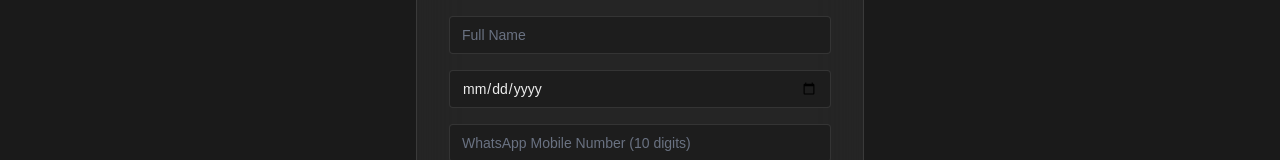
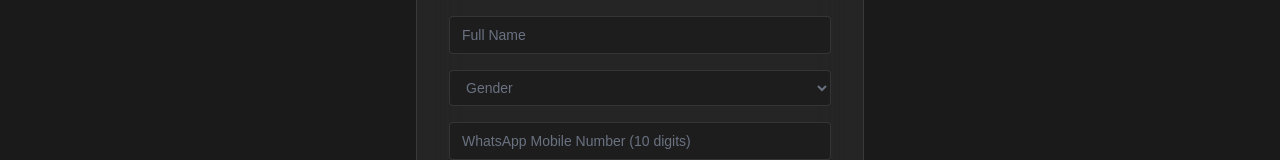
Before and after one commit to gundasai/gita-challenge, a Next.js app: page /signup in a window 1280 px wide. Shown: the part 214-374 px from the top of the page. Built offline with nearby package versions, Linux system fonts and the light colour scheme; no server answers.

Commit message:
removed DOB

```diff
--- a/src/app/login/page.tsx
+++ b/src/app/login/page.tsx
@@ -17,7 +17,6 @@ export default function LoginPage() {
     const [password, setPassword] = useState("");
     const [error, setError] = useState("");
     const [isForgotPassword, setIsForgotPassword] = useState(false);
-    const [dob, setDob] = useState("");
     const [resetMessage, setResetMessage] = useState("");
     const [isResetting, setIsResetting] = useState(false);
 
@@ -56,17 +55,7 @@ export default function LoginPage() {
                 throw new Error("No account found with this email.");
             }
 
-            const userDoc = querySnapshot.docs[0].data();
 
-            // If user has no DoB saved (legacy user), we might need a fallback or fail.
-            // Strict security: Fail.
-            if (!userDoc.dob) {
-                throw new Error("Date of Birth not set for this account. Contact admin.");
-            }
-
-            if (userDoc.dob !== dob) {
-                throw new Error("Date of Birth does not match our records.");
-            }
 
             // 2. Send Reset Email
             await sendPasswordResetEmail(auth, email);
@@ -125,17 +114,7 @@ export default function LoginPage() {
                                     onChange={(e) => setEmail(e.target.value)}
                                 />
                             </div>
-                            <div>
-                                <label htmlFor="reset-dob" className="sr-only">Date of Birth</label>
-                                <input
-                                    id="reset-dob"
-                                    type="date"
-                                    required
-                                    className="relative block w-full rounded border border-white/10 bg-black/20 px-3 py-2 text-[var(--foreground)] placeholder-gray-500 focus:border-[var(--saffron)] focus:outline-none focus:ring-1 focus:ring-[var(--saffron)] sm:text-sm"
-                                    value={dob}
-                                    onChange={(e) => setDob(e.target.value)}
-                                />
-                            </div>
+
                         </div>
 
                         <div className="flex flex-col gap-3">
--- a/src/app/signup/page.tsx
+++ b/src/app/signup/page.tsx
@@ -13,7 +13,7 @@ export default function SignupPage() {
     const [email, setEmail] = useState("");
     const [password, setPassword] = useState("");
     const [confirmPassword, setConfirmPassword] = useState("");
-    const [dob, setDob] = useState("");
+    const [gender, setGender] = useState("");
     const [whatsapp, setWhatsapp] = useState("");
     const [company, setCompany] = useState("");
     const [city, setCity] = useState("");
@@ -62,14 +62,11 @@ export default function SignupPage() {
             errors.confirmPassword = "Passwords do not match";
         }
 
-        // Date of Birth validation
-        if (!dob) {
-            errors.dob = "Date of Birth is required";
-        } else {
-            const birthYear = new Date(dob).getFullYear();
-            if (birthYear < 1900 || birthYear > 2020) {
-                errors.dob = "Please meet the Age Requirements";
-            }
+
+
+        // Gender validation
+        if (!gender) {
+            errors.gender = "Please select your gender";
         }
 
         setValidationErrors(errors);
@@ -90,7 +87,9 @@ export default function SignupPage() {
 
         try {
             console.log("Attempting signup...");
-            await signup(email, password, name, whatsapp, company, city, dob);
+            console.log("Attempting signup...");
+            await signup(email, password, name, whatsapp, company, city, gender);
+            console.log("Signup successful, redirecting to waiting page...");
             console.log("Signup successful, redirecting to waiting page...");
             // Redirect to waiting page after successful registration
             window.location.href = "/waiting";
@@ -156,29 +155,33 @@ export default function SignupPage() {
 
 
 
-                        {/* Date of Birth Field */}
+
+
+                        {/* Gender Field */}
                         <div>
-                            <label htmlFor="dob" className="sr-only">Date of Birth</label>
-                            <input
-                                id="dob"
-                                name="dob"
-                                type="date"
+                            <label htmlFor="gender" className="sr-only">Gender</label>
+                            <select
+                                id="gender"
+                                name="gender"
                                 required
-                                min="1900-01-01"
-                                max="2020-12-31"
-                                className={`relative block w-full rounded border ${validationErrors.dob ? 'border-red-500' : 'border-white/10'} bg-black/20 px-3 py-2 text-[var(--foreground)] placeholder-gray-500 focus:border-[var(--saffron)] focus:outline-none focus:ring-1 focus:ring-[var(--saffron)] sm:text-sm`}
-                                value={dob}
+                                className={`relative block w-full rounded border ${validationErrors.gender ? 'border-red-500' : 'border-white/10'} bg-black/20 px-3 py-2 text-[var(--foreground)] focus:border-[var(--saffron)] focus:outline-none focus:ring-1 focus:ring-[var(--saffron)] sm:text-sm ${!gender ? 'text-gray-500' : ''}`}
+                                value={gender}
                                 onChange={(e) => {
-                                    setDob(e.target.value);
-                                    if (validationErrors.dob) {
+                                    setGender(e.target.value);
+                                    if (validationErrors.gender) {
                                         const errors = { ...validationErrors };
-                                        delete errors.dob;
+                                        delete errors.gender;
                                         setValidationErrors(errors);
                                     }
                                 }}
-                            />
-                            {validationErrors.dob && (
-                                <p className="mt-1 text-xs text-red-400">{validationErrors.dob}</p>
+                            >
+                                <option value="" disabled>Gender</option>
+                                <option value="Male">Male</option>
+                                <option value="Female">Female</option>
+                                <option value="Others">Others</option>
+                            </select>
+                            {validationErrors.gender && (
+                                <p className="mt-1 text-xs text-red-400">{validationErrors.gender}</p>
                             )}
                         </div>
 
--- a/src/context/AuthContext.tsx
+++ b/src/context/AuthContext.tsx
@@ -9,7 +9,7 @@ interface AuthContextType {
     userData: any; // Using any for flexibility, strict type would be better
     userRole: string | null;
     loading: boolean;
-    signup: (email: string, password: string, displayName: string, whatsapp: string, company: string, city: string, dob: string) => Promise<UserCredential>;
+    signup: (email: string, password: string, displayName: string, whatsapp: string, company: string, city: string, gender: string) => Promise<UserCredential>;
     login: (email: string, password: string) => Promise<UserCredential>;
     logout: () => Promise<void>;
 }
@@ -23,10 +23,10 @@ export function AuthProvider({ children }: { children: ReactNode }) {
     const [loading, setLoading] = useState(true);
 
     // Sign up with Email/Password
-    const signup = async (email: string, password: string, displayName: string, whatsapp: string, company: string, city: string, dob: string) => {
+    const signup = async (email: string, password: string, displayName: string, whatsapp: string, company: string, city: string, gender: string) => {
         const userCredential = await createUserWithEmailAndPassword(auth, email, password);
         await updateProfile(userCredential.user, { displayName });
-        await createUserDocument(userCredential.user, whatsapp, company, city, dob);
+        await createUserDocument(userCredential.user, whatsapp, company, city, gender);
         return userCredential;
     };
 
@@ -44,7 +44,7 @@ export function AuthProvider({ children }: { children: ReactNode }) {
     };
 
     // Create User Document in Firestore
-    const createUserDocument = async (user: User, whatsapp?: string, company?: string, city?: string, dob?: string) => {
+    const createUserDocument = async (user: User, whatsapp?: string, company?: string, city?: string, gender?: string) => {
         const userRef = doc(db, "users", user.uid);
         const userSnap = await getDoc(userRef);
 
@@ -57,7 +57,7 @@ export function AuthProvider({ children }: { children: ReactNode }) {
                 whatsapp: whatsapp || "",
                 company: company || "",
                 city: city || "",
-                dob: dob || "",
+                gender: gender || "",
                 currentDay: 1,
                 daysCompleted: [],
                 exp: 0,
```
